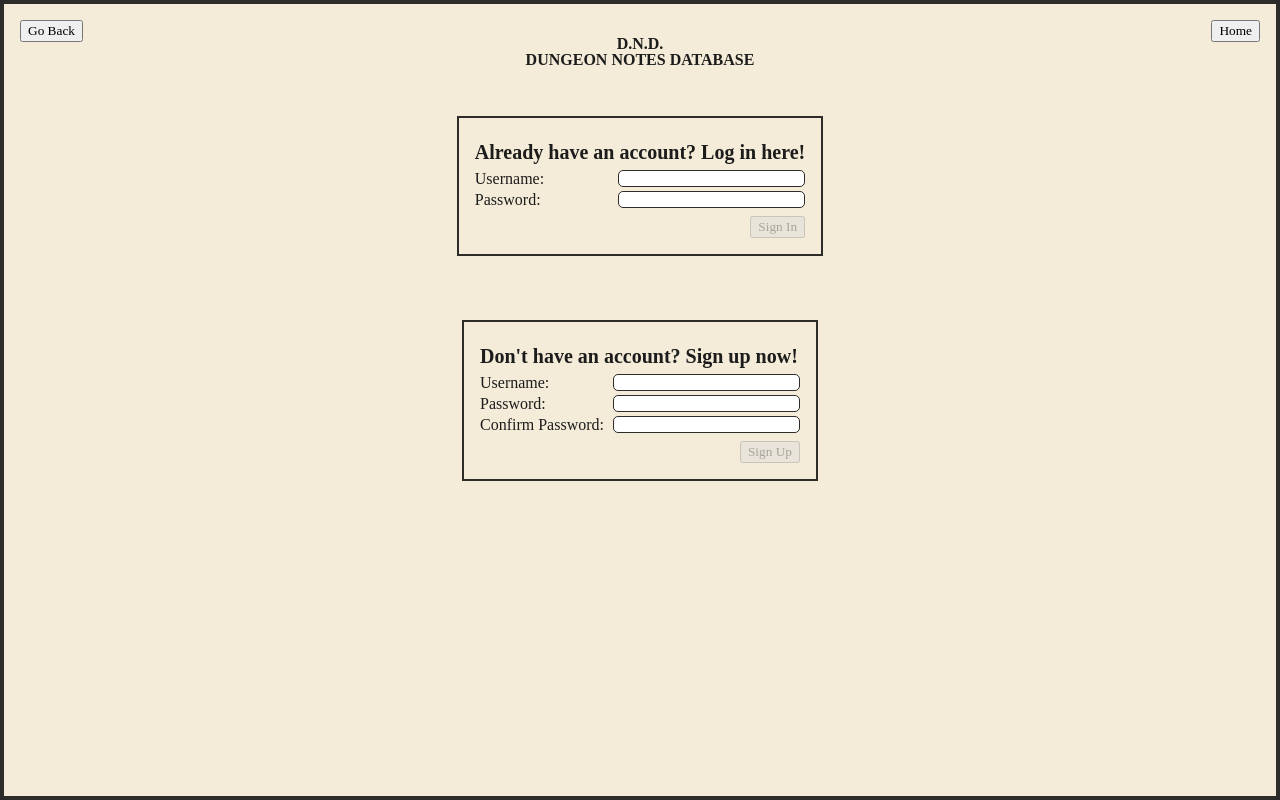
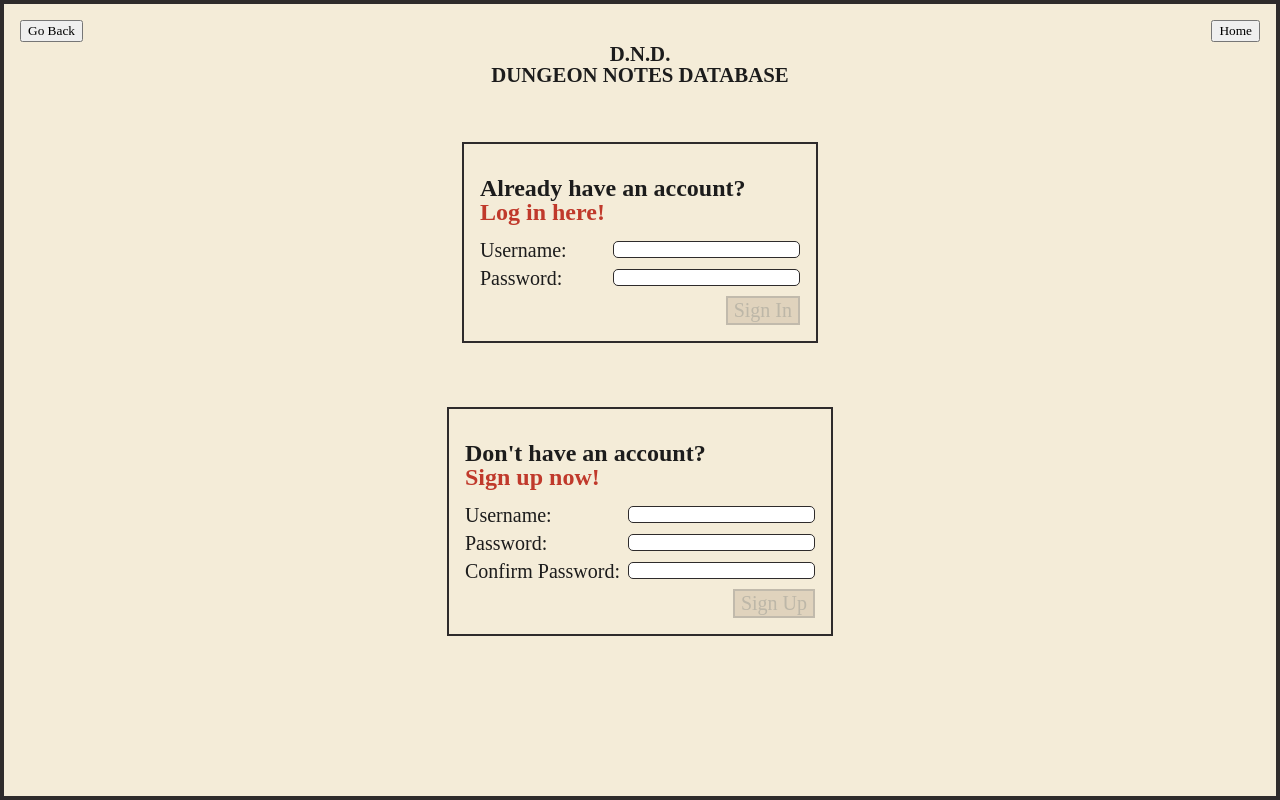
Before and after one commit to ebishiru/dnd-journal, a React (Create React App) app in the folder client/: page /login in a window 1280 px wide. Built offline with nearby package versions, Linux system fonts and the light colour scheme; a web font is replaced by a local one.

Commit message:
Added css to MainPage, LoginPage, DiceRoller, CharacterPage, Header.

```diff
--- a/client/src/Components/Header/index.js
+++ b/client/src/Components/Header/index.js
@@ -30,11 +30,11 @@ const HeaderContainer = styled.div`
     text-align: center;
     width: 100%;
     position: relative;
-    padding: 1rem 0;
+    padding: 1.5rem 0;
 `
 
 const TitleText = styled.p`
-    font-size: ${(props) => (props.isHome ? "x-large" : "medium")};
+    font-size: ${(props) => (props.isHome ? "1.6rem" : "1.3rem")};
     font-weight: bold;
 `
 
--- a/client/src/pages/CharacterPage/index.js
+++ b/client/src/pages/CharacterPage/index.js
@@ -1,5 +1,7 @@
 import { useState, useEffect } from "react";
 import { useNavigate, useParams } from "react-router-dom";
+
+import styled from "styled-components";
 
 const CharacterPage = () => {
     const navigate = useNavigate();
@@ -42,10 +44,17 @@ const CharacterPage = () => {
 
     return (
         <>
-            <p>{character.name}</p>
-            <p>Story:</p>
+            <CharacterName>{character.name}</CharacterName>
+            <DataContainer>
+                <p>As told by: <span>{character.author}</span></p>
+                <p>Created on: <span>{character.createdAt}</span></p>
+                <p>Last edit: <span>{character.lastEdit}</span></p>
+            </DataContainer>
+            <StoryContainer>
                 <p>{character.story}</p>
-            <p>Quotes:</p>
+            </StoryContainer>
+            <QuoteContainer>
+                <p className="quoteTitle">Words to be remembered forever...</p>
                 {
                     character.quotes.map((quote, index) => {
                         return (
@@ -53,8 +62,49 @@ const CharacterPage = () => {
                         )
                     })
                 }
+            </QuoteContainer>
         </>
     )
 }
 
 export default CharacterPage;
+
+const CharacterName = styled.p`
+    font-size: 2rem;
+    font-weight: bold;
+    text-decoration: underline;
+    text-align: center;
+    color: #1C1C1C;
+    margin: 1rem 0;
+`
+const DataContainer = styled.div`
+    font-size: 1.2rem;
+    margin: 0.5rem;
+    padding: 0.5rem;
+    border: 0.15rem dashed #A68B6E;
+    color: #1C1C1C;
+    span {
+        color: #6C3483;
+    }
+`
+const StoryContainer = styled.div`
+    margin: 0.5rem;
+    padding: 0.5rem;
+    border: 0.15rem dashed #A68B6E;
+    color: #1C1C1C;
+`
+const QuoteContainer = styled.div`
+    text-align: center;
+    font-size: 1.2rem;
+    font-style: italic;
+    margin: 0.5rem;
+    padding: 0.5rem;
+    border: 0.15rem dashed #A68B6E;
+    color: #C0392B;
+    .quoteTitle {
+        color: #1C1C1C;
+        font-style: normal;
+        font-weight: bold;
+        padding-bottom: 0.5rem;
+    }
+`
--- a/client/src/pages/DiceRoller/index.js
+++ b/client/src/pages/DiceRoller/index.js
@@ -49,7 +49,7 @@ const DiceRoller = () => {
     return (
         <PageLayout>
             <RollingContainer>
-                <h2>Tap the square to roll</h2>
+                <p>Tap the square to test your luck.</p>
                 <RollButton
                     onClick={rollDie}
                     disabled={dieIsRolling}
@@ -59,7 +59,7 @@ const DiceRoller = () => {
                 </RollButton>
             </RollingContainer>
             <DiceContainer>
-                <h3>Change Die:</h3>
+                <p>Change your fate. Choose your die.</p>
                 {[4, 6, 8, 10, 12, 20].map((die) => (
                     <DieButton key={die} selected={selectedDie === die} onClick={() => {changeDie(die)}} disabled={dieIsRolling}>D{die}</DieButton>
                 ))}
@@ -81,33 +81,17 @@ const DiceRoller = () => {
 export default DiceRoller;
 
 const PageLayout = styled.section`
+    p {
+        font-size: 1.25rem;
+    }
+`
+const RollingContainer = styled.div`
     display: flex;
     flex-direction: column;
     justify-content: center;
     align-items: center;
-`
-
-const RollingContainer = styled.div`
-    display: block;
     margin: 2rem 0;
 `
-
-const DiceHistoryContainer = styled.div`
-    display: flex;
-    flex-direction: column-reverse;
-    padding: 0.25rem;
-    margin: 2rem 0;
-    border: 0.1rem solid #2E2B2B;
-    width: 350px;
-    height: 6rem;
-    background-color: #FAF3E0;
-`
-
-const DiceContainer = styled.div`
-    display: block;
-    margin: 2rem 0;
-`
-
 const RollButton = styled.button`
     font-size: 3.5rem;
     width: 180px;
@@ -117,22 +101,36 @@ const RollButton = styled.button`
     border-radius: 5px;
     border: 3px solid #2E2B2B;
     cursor: pointer;
-
     background-color: ${({rollValue, maxValue}) => {
         if (rollValue === maxValue) return "#D4AF37";
         return "white";
     }};
 `
-
+const DiceContainer = styled.div`
+    text-align: center;
+    margin: 2rem 0;
+`
 const DieButton = styled.button`
     font-size: 1.2rem;
     width: 3rem;
     height: 3rem;
-    margin: 0.5rem;
+    margin: 1rem 0.5rem;
     border-radius: 5px;
     border: 0.1rem solid #2E2B2B;
-    background: ${(props) => (props.selected ? "#6C3483" : "white")};
+    background: ${(props) => (props.selected ? "#C0392B" : "white")};
     color: ${(props) => (props.selected ? "white" : "#2E2B2B")};
     cursor: pointer;
     transition: 0.2s;
 `
+const DiceHistoryContainer = styled.div`
+    display: flex;
+    flex-direction: column-reverse;
+    padding: 0.25rem;
+    margin: 2rem;
+    border: 0.2rem solid #2E2B2B;
+    height: 6rem;
+    background-color: #A68B6E;
+    p {
+        font-size: 1rem;
+    }
+`
--- a/client/src/pages/Home/index.js
+++ b/client/src/pages/Home/index.js
@@ -2,6 +2,8 @@ import { Link } from "react-router-dom";
 
 import { CurrentUserContext } from "../../Context/CurrentUserContext";
 import { useContext } from "react";
+
+import styled from "styled-components";
 
 const Home = () => {
     const [ currentUser, setCurrentUser ] = useContext(CurrentUserContext);
@@ -11,7 +13,12 @@ const Home = () => {
     }
     return (
         <>
-            <h2>DND Journal</h2>
+            <TextContainer>
+                <p>Every campaign starts small and ends somewhere unbelievable. The journey between, with its chaos, triumphs, and ridiculous detours, is where the real story lives.</p>
+                <p><span>Dungeon Notes Database</span> is your party’s journal, a place to capture characters, quests, and the moments too good to forget.</p>
+                <p>Take a seat and write your tale.<br /> Your adventure begins here.</p>
+            </TextContainer>
+            <ButtonsContainer>
                 <Link to={"/characters"}><button>Browse Characters</button></Link>
                 <Link to={"/campaigns"}><button>Browse Campaigns</button></Link>
                 <Link to={"/diceroller"}><button>Dice Roller</button></Link>
@@ -22,8 +29,38 @@ const Home = () => {
                         <button onClick={handleLogOut}>Log Out</button>
                     </>
                 }
+            </ButtonsContainer>
         </>
     )
 }
 
 export default Home;
+
+const TextContainer = styled.div`
+    p {
+        font-size: 1.25rem;
+        margin: 1.5rem;
+    }
+    p span {
+        font-weight: bold;
+    }
+`
+
+const ButtonsContainer = styled.div`
+    display: flex;
+    flex-direction: column;
+    align-items: center;
+    justify-content: center;
+    button {
+        background-color: #A68B6E;
+        color: #1C1C1C;
+        font-size: 2rem;
+        margin: 0.5rem;
+        border: 0.15rem solid #2E2B2B;
+        cursor: pointer;
+    }
+    button:active {
+        transform: scale(0.9);
+    }
+
+`
--- a/client/src/pages/Login/index.js
+++ b/client/src/pages/Login/index.js
@@ -109,7 +109,7 @@ const Login = () => {
         <PageLayout>
             <LogInContainer>
                 <FormSection onSubmit={handleLogIn} autoComplete="on">
-                    <h2>Already have an account? Log in here!</h2>
+                    <p className="title">Already have an account? <br /><span>Log in here!</span></p>
                     <div className="formRow">
                         <label htmlFor="username">Username:</label>
                         <input type="text" id="username" value={inputUsername} onChange={(ev)=>{setInputUsername(ev.target.value)}}></input>
@@ -126,7 +126,7 @@ const Login = () => {
             </LogInContainer>
             <SignUpContainer>
                 <FormSection onSubmit={handleSignUp}>
-                    <h2>Don't have an account? Sign up now!</h2>
+                    <p className="title">Don't have an account? <br /><span>Sign up now!</span></p>
                     <div className="formRow">
                         <label htmlFor="signUsername">Username:</label>
                         <input type="text" id="signUsername" value={inputSignUsername} onChange={(ev)=>{setInputSignUsername(ev.target.value)}}></input>
@@ -142,7 +142,7 @@ const Login = () => {
                     <div className="buttonRow">
                         <button type="submit" disabled={!inputSignUsername || !inputSignPassword || !inputConfirmPassword || status === "logging"}>Sign Up</button>
                     </div>
-                    <p>{errorSignMessage || ""}</p>
+                    <p className="errorMessage">{errorSignMessage || ""}</p>
                 </FormSection>
             </SignUpContainer>
         </PageLayout>
@@ -162,6 +162,7 @@ const LogInContainer = styled.div`
     display: block;
     margin: 2rem 0 ;
     padding: 1rem;
+    padding-bottom: 0.5rem;
     border: 0.15rem solid #2E2B2B;
     min-width: 320px;
 `
@@ -170,20 +171,26 @@ const SignUpContainer = styled.div`
     display: block;
     margin: 2rem 0 ;
     padding: 1rem;
+    padding-bottom: 0.5rem;
     border: 0.15rem solid #2E2B2B;
     min-width: 320px;
 `
 const FormSection = styled.form`
-    h2 {
-        font-size: 1.25rem;
+    font-size: 1.25rem;
+    .title {
+        font-size: 1.5rem;
         font-weight: bold;
         padding: 0.5rem 0;
+        margin: 0.5rem 0;
+        span {
+            color: #C0392B;
+        }
     }
     .formRow {
         display: flex;
         justify-content: space-between;
         align-items: center;
-        margin-bottom: 0.25rem;
+        margin-bottom: 0.5rem;
     }
     .formRow label {
         margin-right: 0.5rem;
@@ -199,10 +206,21 @@ const FormSection = styled.form`
         margin-top: 0.5rem;
     }
     button {
-        /* background-color: #A68B6E;
-        color: #FAF3E0; */
+        font-size: 1.25rem;
+        background-color: #A68B6E;
+        color: #1C1C1C;
+        border: 0.15rem solid #2E2B2B;
+        opacity: 25%;
+    }
+    button:enabled {
+        opacity: 100%;
+        cursor: pointer;
+    }
+    button:active {
+        transform: scale(0.9);
     }
     .errorMessage {
         color: #C0392B;
+        padding-top: 0.5rem;
     }
 `
```
Lines whose indentation alone changed are shown as unchanged.
